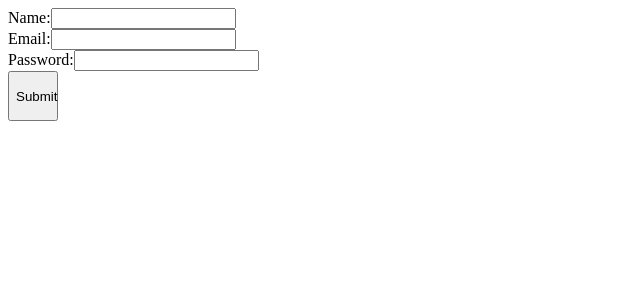
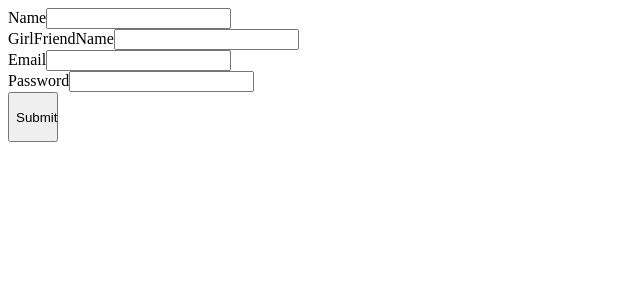
Before and after one commit to sagar56780/first-react-app, a React (Create React App) app: page / in a window 1280 px wide. Shown: the top 300 px of the page, without its empty margins (0-640 px from the left). Built offline with nearby package versions, Linux system fonts and the light colour scheme.

Commit message:
Example 2

```diff
--- a/src/App.jsx
+++ b/src/App.jsx
@@ -527,7 +527,7 @@ const App=()=>{
 export default App;
 */
 //!=================Controlled Forms=================
-
+/*
 
 const App=()=>{
 
@@ -592,3 +592,50 @@ const App=()=>{
 
 }
 export default App;
+*/
+
+//? Example 2
+
+const App=()=>{
+
+    let[formData,setFromData]=useState({
+        name:"",
+        girlFriendname:"",
+        email:"",
+        password:""
+    });
+
+    let{name,girlFriendname,email,password}=formData;
+    let handleChange=(e)=>{
+        let{name,value}=e.target;
+
+        setFromData({
+            ...formData,[name]:value
+        });
+        console.log(formData);
+    }
+    return(<>
+
+        <form action="">
+            <div>
+                <label htmlFor="">Name</label>
+                <input type="text" name="name" value={name} onChange={handleChange} />
+            </div>
+            <div>
+                <label htmlFor="">GirlFriendName</label>
+                <input type="text" name="girlFriendname" value={girlFriendname} onChange={handleChange} />
+            </div>
+            <div>
+                <label htmlFor="">Email</label>
+                <input type="text" name="email" value={email} onChange={handleChange} />
+            </div>
+            <div>
+                <label htmlFor="">Password</label>
+                <input type="text" name="password" value={password} onChange={handleChange} />
+            </div>
+
+            <button>Submit</button>
+        </form>
+    </>)
+}
+export default App;
```
